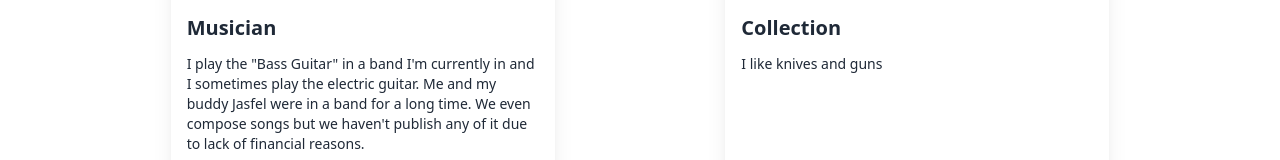
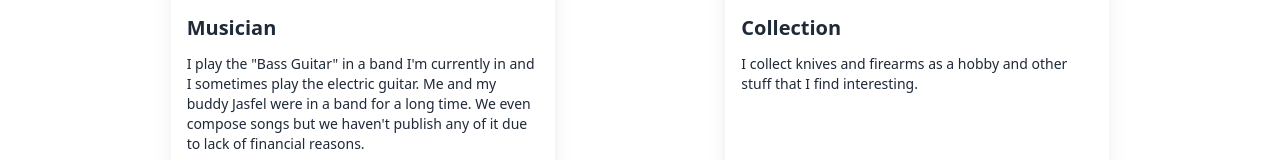
Before and after one commit to Timeless-Sheep/vite-portfolio-master, a React (Vite) app: page /about in a window 1280 px wide. Shown: the part 790-950 px from the top of the page. Built offline with nearby package versions, Linux system fonts and the light colour scheme.

Commit message:
rephrasing some texts

```diff
--- a/src/components/Hobbies.jsx
+++ b/src/components/Hobbies.jsx
@@ -11,7 +11,7 @@ const Hobbies = () => {
     },
     {
       title: "Collection",
-      text: "I like knives and guns",
+      text: "I collect knives and firearms as a hobby and other stuff that I find interesting.",
       image:
         "https://dz2cdn1.dzone.com/storage/temp/12808952-model-car-collection.jpeg",
     },
```
